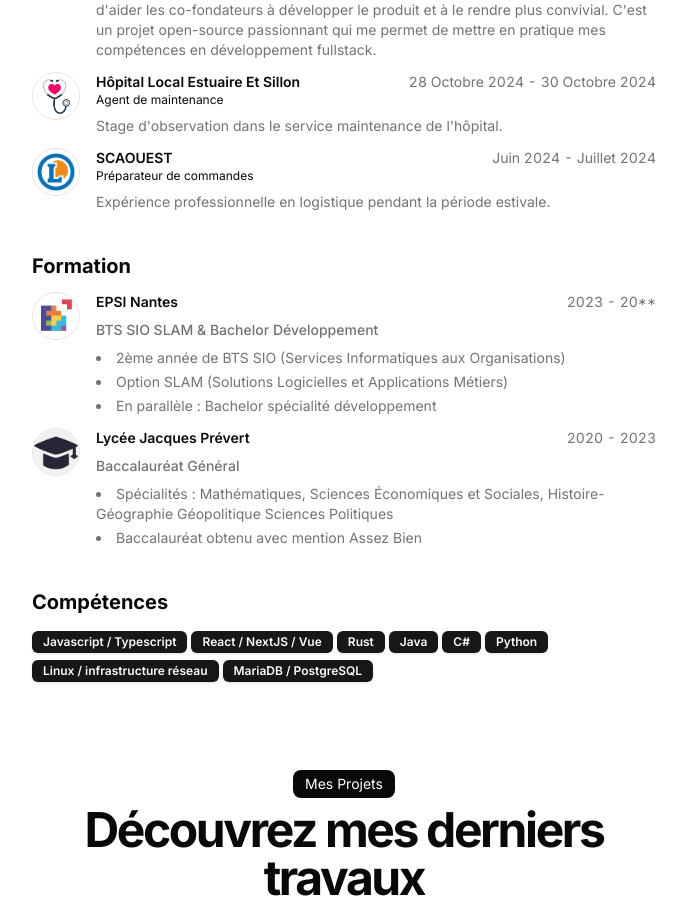
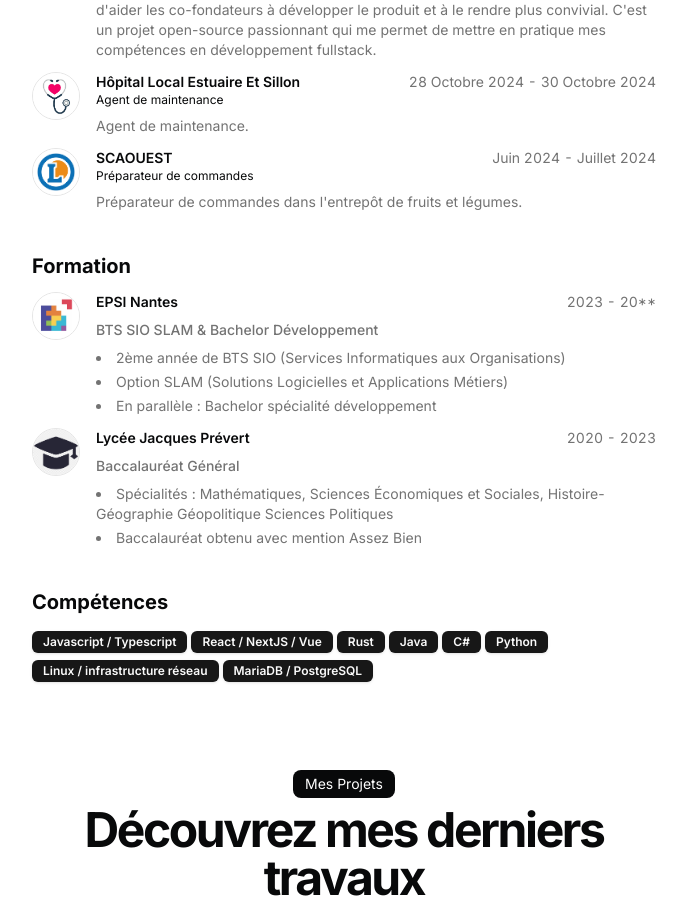
Before and after one commit to ThomasTartrau/portfolio-bts, a Next.js app: page / in a window 1280 px wide. Shown: the part 885-1798 px from the top of the page, without its empty margins (296-983 px from the left). Built offline with nearby package versions, Linux system fonts and the light colour scheme.

Commit message:
chore: change some description for my resume

```diff
--- a/src/data/resume.tsx
+++ b/src/data/resume.tsx
@@ -59,7 +59,7 @@ export const DATA = {
       logoUrl: "/savenay-hospital.png",
       start: "28 Octobre 2024",
       end: "30 Octobre 2024",
-      description: "Stage d'observation dans le service maintenance de l'hôpital.",
+      description: "Agent de maintenance.",
     },
     {
       company: "SCAOUEST",
@@ -70,7 +70,7 @@ export const DATA = {
       logoUrl: "/scaouest.png",
       start: "Juin 2024",
       end: "Juillet 2024",
-      description: "Expérience professionnelle en logistique pendant la période estivale.",
+      description: "Préparateur de commandes dans l'entrepôt de fruits et légumes.",
     }
   ],
   education: [
```
